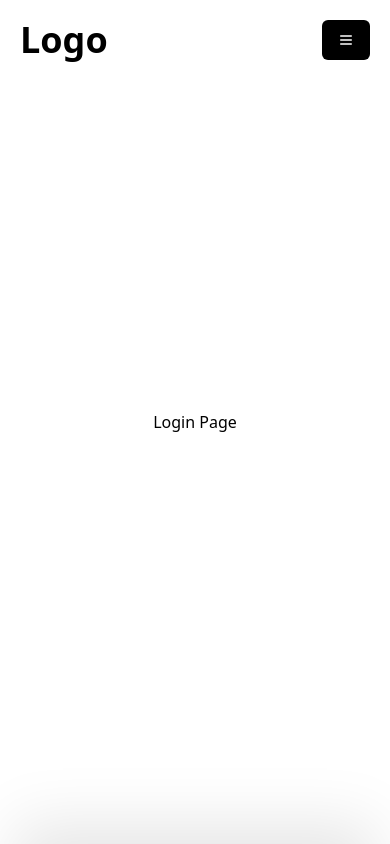
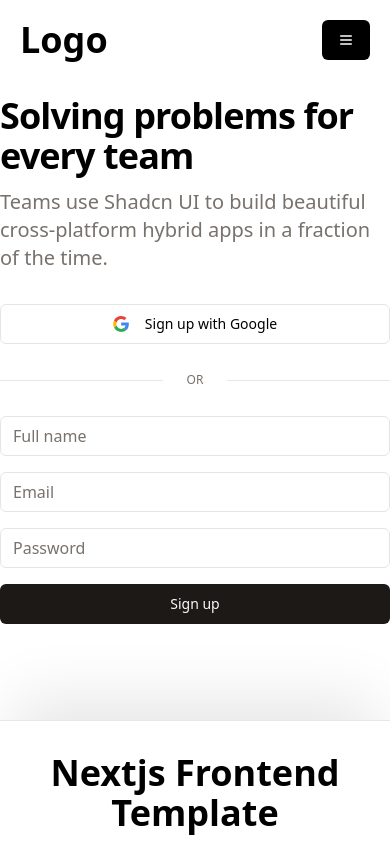
Before and after one commit to Semicolon-Stardust/next-frontend-template, a Next.js app: page /en/login in a window 390 px wide. Shown: the top 844 px of the page. Built offline with nearby package versions, Linux system fonts and the light colour scheme.

Commit message:
Added Next Config

```diff
--- a/next.config.ts
+++ b/next.config.ts
@@ -1,13 +1,22 @@
-import type { NextConfig } from "next";
-import createNextIntlPlugin from "next-intl/plugin";
+import type { NextConfig } from 'next';
+import createNextIntlPlugin from 'next-intl/plugin';
 
 const withNextIntl = createNextIntlPlugin();
 
 const nextConfig: NextConfig = {
+	images: {
+		domains: ['placehold.co'],
+	},
 	webpack(config) {
 		// Grab the existing rule that handles SVG imports
-		const fileLoaderRule = config.module.rules.find((rule) =>
-			rule.test?.test?.(".svg")
+		const fileLoaderRule: {
+			test?: { test?: (path: string) => boolean };
+			issuer?: { test?: (path: string) => boolean };
+			resourceQuery?: { not?: RegExp[] };
+			exclude?: RegExp;
+		} = config.module.rules.find(
+			(rule: { test?: { test?: (path: string) => boolean } }) =>
+				rule.test?.test?.('.svg')
 		);
 
 		config.module.rules.push(
@@ -22,9 +31,9 @@ const nextConfig: NextConfig = {
 				test: /\.svg$/i,
 				issuer: fileLoaderRule.issuer,
 				resourceQuery: {
-					not: [...fileLoaderRule.resourceQuery.not, /url/],
+					not: [...(fileLoaderRule.resourceQuery?.not || []), /url/],
 				}, // exclude if *.svg?url
-				use: ["@svgr/webpack"],
+				use: ['@svgr/webpack'],
 			}
 		);
 
--- a/package.json
+++ b/package.json
@@ -12,7 +12,9 @@
 	},
 	"dependencies": {
 		"@radix-ui/react-dropdown-menu": "^2.1.4",
+		"@radix-ui/react-label": "^2.1.1",
 		"@radix-ui/react-select": "^2.1.4",
+		"@radix-ui/react-separator": "^1.1.1",
 		"@radix-ui/react-slot": "^1.1.1",
 		"class-variance-authority": "^0.7.1",
 		"clsx": "^2.1.1",
--- a/src/app/[locale]/login/page.tsx
+++ b/src/app/[locale]/login/page.tsx
@@ -1,9 +1,96 @@
-import { cn } from '@/lib/utils';
+import { Button } from "@/components/ui/button";
+import { Input } from "@/components/ui/input";
+import { Label } from "@/components/ui/label";
+import { Separator } from "@/components/ui/separator";
+import Image from "next/image";
 
-export default function LoginPage() {
-	return (
-		<div className={cn('flex items-center justify-center min-h-screen')}>
-			<h1>Login Page</h1>
-		</div>
-	);
+export default function HeroFormImageAndForm() {
+  return (
+    <>
+      {/* Hero */}
+      <div className="relative overflow-hidden">
+        <div className="container py-24 lg:py-32">
+          <div className="md:pe-8 md:w-1/2 xl:pe-0 xl:w-5/12">
+            {/* Title */}
+            <h1 className="scroll-m-20 text-4xl font-extrabold tracking-tight lg:text-5xl">
+              Solving problems for every team
+            </h1>
+            <p className="mt-3 text-xl text-muted-foreground">
+              Teams use Shadcn UI to build beautiful cross-platform hybrid apps
+              in a fraction of the time.
+            </p>
+            {/* End Title */}
+            <div className="mt-8 grid">
+              <Button variant={"outline"}>
+                <svg
+                  className="w-4 h-auto mr-2"
+                  width={46}
+                  height={47}
+                  viewBox="0 0 46 47"
+                  fill="none"
+                >
+                  <path
+                    d="M46 24.0287C46 22.09 45.8533 20.68 45.5013 19.2112H23.4694V27.9356H36.4069C36.1429 30.1094 34.7347 33.37 31.5957 35.5731L31.5663 35.8669L38.5191 41.2719L38.9885 41.3306C43.4477 37.2181 46 31.1669 46 24.0287Z"
+                    fill="#4285F4"
+                  />
+                  <path
+                    d="M23.4694 47C29.8061 47 35.1161 44.9144 39.0179 41.3012L31.625 35.5437C29.6301 36.9244 26.9898 37.8937 23.4987 37.8937C17.2793 37.8937 12.0281 33.7812 10.1505 28.1412L9.88649 28.1706L2.61097 33.7812L2.52296 34.0456C6.36608 41.7125 14.287 47 23.4694 47Z"
+                    fill="#34A853"
+                  />
+                  <path
+                    d="M10.1212 28.1413C9.62245 26.6725 9.32908 25.1156 9.32908 23.5C9.32908 21.8844 9.62245 20.3275 10.0918 18.8588V18.5356L2.75765 12.8369L2.52296 12.9544C0.909439 16.1269 0 19.7106 0 23.5C0 27.2894 0.909439 30.8731 2.49362 34.0456L10.1212 28.1413Z"
+                    fill="#FBBC05"
+                  />
+                  <path
+                    d="M23.4694 9.07688C27.8699 9.07688 30.8622 10.9863 32.5344 12.5725L39.1645 6.11C35.0867 2.32063 29.8061 0 23.4694 0C14.287 0 6.36607 5.2875 2.49362 12.9544L10.0918 18.8588C11.9987 13.1894 17.25 9.07688 23.4694 9.07688Z"
+                    fill="#EB4335"
+                  />
+                </svg>
+                Sign up with Google
+              </Button>
+            </div>
+            <Separator asChild className="my-6 bg-background">
+              <div className="py-3 flex items-center text-xs text-muted-foreground uppercase before:flex-[1_1_0%] before:border-t before:border-gray-200 before:me-6 after:flex-[1_1_0%] after:border-t after:border-gray-200 after:ms-6 dark:before:border-gray-700 dark:after:border-gray-700">
+                Or
+              </div>
+            </Separator>
+            {/* Form */}
+            <form>
+              <div className="mb-4">
+                <Label htmlFor="firstName" className="sr-only">
+                  Full name
+                </Label>
+                <Input type="text" id="firstName" placeholder="Full name" />
+              </div>
+              <div className="mb-4">
+                <Label htmlFor="email" className="sr-only">
+                  Email
+                </Label>
+                <Input type="email" id="email" placeholder="Email" />
+              </div>
+              <div className="mb-4">
+                <Label htmlFor="password" className="sr-only">
+                  Password
+                </Label>
+                <Input type="password" id="password" placeholder="Password" />
+              </div>
+              <div className="grid">
+                <Button>Sign up</Button>
+              </div>
+            </form>
+            {/* End Form */}
+          </div>
+        </div>
+        <Image
+          className="hidden md:block md:absolute md:top-0 md:start-1/2 md:end-0 h-full"
+          src="https://placehold.co/700x800"
+          alt="image description"
+          width={700}
+          height={800}
+/>
+        {/* End Col */}
+      </div>
+      {/* End Hero */}
+    </>
+  );
 }
--- /dev/null
+++ b/src/components/ui/input.tsx
@@ -0,0 +1,22 @@
+import * as React from "react"
+
+import { cn } from "@/lib/utils"
+
+const Input = React.forwardRef<HTMLInputElement, React.ComponentProps<"input">>(
+  ({ className, type, ...props }, ref) => {
+    return (
+      <input
+        type={type}
+        className={cn(
+          "flex h-10 w-full rounded-md border border-input bg-background px-3 py-2 text-base ring-offset-background file:border-0 file:bg-transparent file:text-sm file:font-medium file:text-foreground placeholder:text-muted-foreground focus-visible:outline-none focus-visible:ring-2 focus-visible:ring-ring focus-visible:ring-offset-2 disabled:cursor-not-allowed disabled:opacity-50 md:text-sm",
+          className
+        )}
+        ref={ref}
+        {...props}
+      />
+    )
+  }
+)
+Input.displayName = "Input"
+
+export { Input }
--- /dev/null
+++ b/src/components/ui/label.tsx
@@ -0,0 +1,26 @@
+"use client"
+
+import * as React from "react"
+import * as LabelPrimitive from "@radix-ui/react-label"
+import { cva, type VariantProps } from "class-variance-authority"
+
+import { cn } from "@/lib/utils"
+
+const labelVariants = cva(
+  "text-sm font-medium leading-none peer-disabled:cursor-not-allowed peer-disabled:opacity-70"
+)
+
+const Label = React.forwardRef<
+  React.ElementRef<typeof LabelPrimitive.Root>,
+  React.ComponentPropsWithoutRef<typeof LabelPrimitive.Root> &
+    VariantProps<typeof labelVariants>
+>(({ className, ...props }, ref) => (
+  <LabelPrimitive.Root
+    ref={ref}
+    className={cn(labelVariants(), className)}
+    {...props}
+  />
+))
+Label.displayName = LabelPrimitive.Root.displayName
+
+export { Label }
--- /dev/null
+++ b/src/components/ui/separator.tsx
@@ -0,0 +1,31 @@
+"use client"
+
+import * as React from "react"
+import * as SeparatorPrimitive from "@radix-ui/react-separator"
+
+import { cn } from "@/lib/utils"
+
+const Separator = React.forwardRef<
+  React.ElementRef<typeof SeparatorPrimitive.Root>,
+  React.ComponentPropsWithoutRef<typeof SeparatorPrimitive.Root>
+>(
+  (
+    { className, orientation = "horizontal", decorative = true, ...props },
+    ref
+  ) => (
+    <SeparatorPrimitive.Root
+      ref={ref}
+      decorative={decorative}
+      orientation={orientation}
+      className={cn(
+        "shrink-0 bg-border",
+        orientation === "horizontal" ? "h-[1px] w-full" : "h-full w-[1px]",
+        className
+      )}
+      {...props}
+    />
+  )
+)
+Separator.displayName = SeparatorPrimitive.Root.displayName
+
+export { Separator }
```
Also changed, not shown: 1 other file (tests, documents, lock files or other folders).
